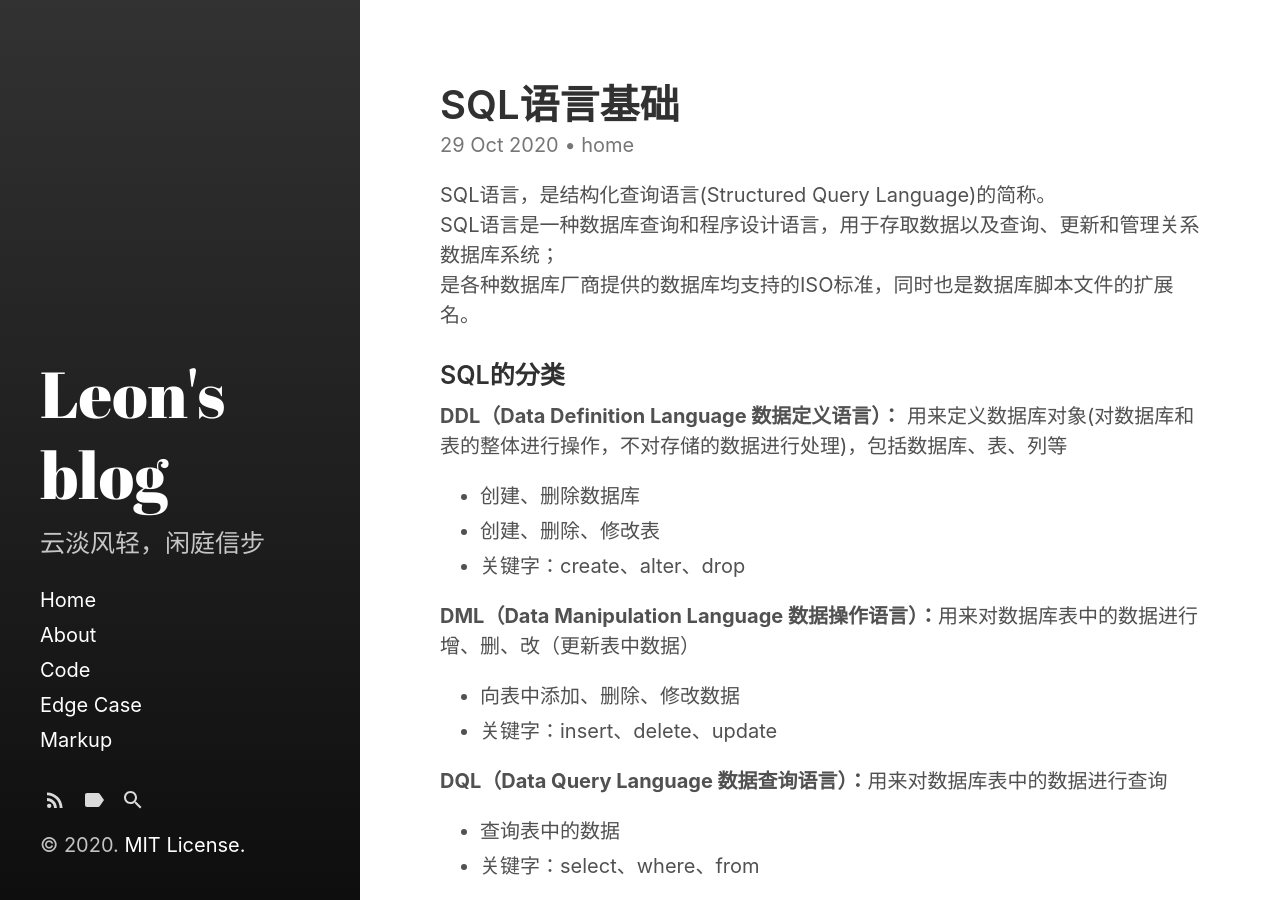
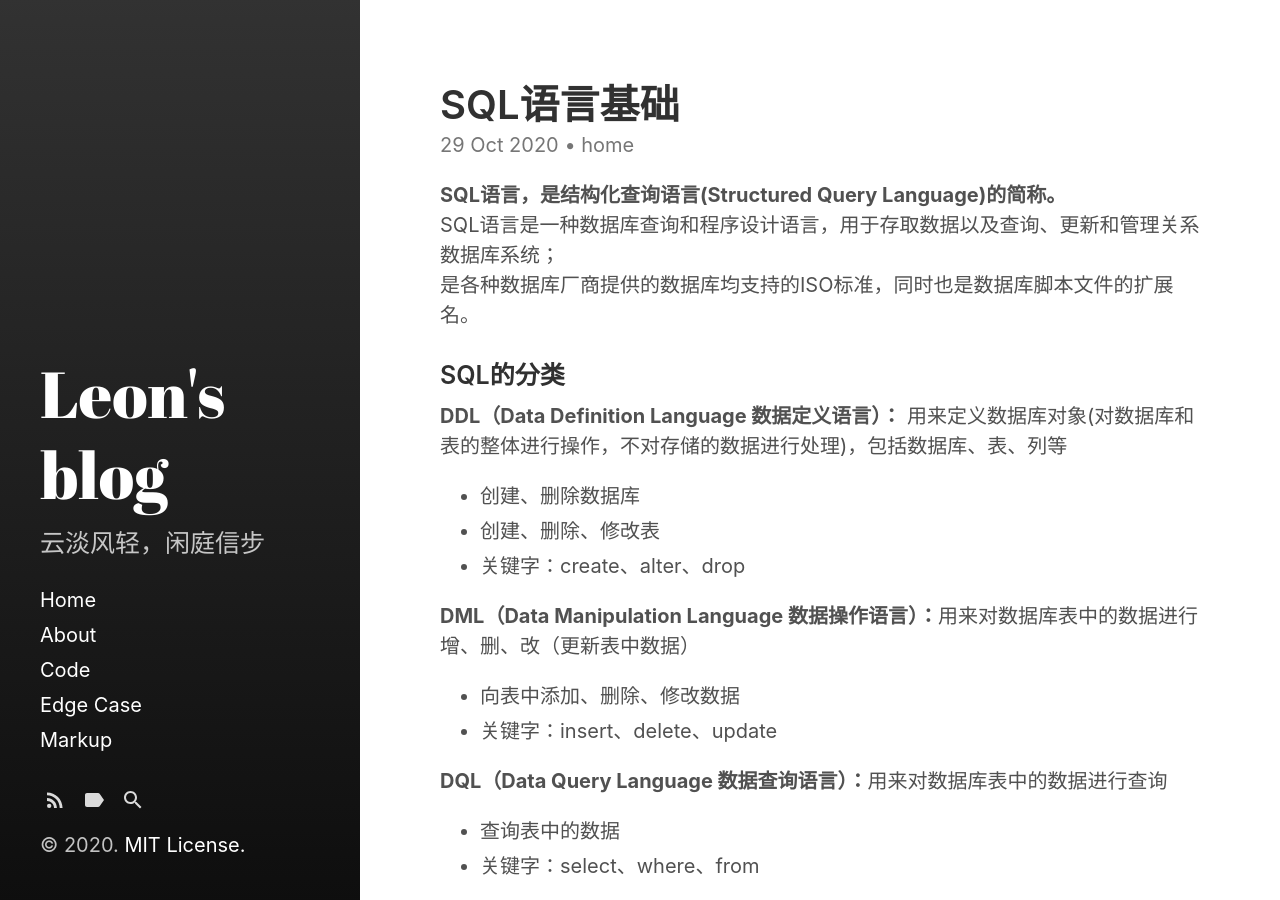
Before and after one commit to WnLeon/blog, a Jekyll site: the page built from _posts/2020-10-29-SQL语言基础.md, in a window 1280 px wide and 900 px high. Built offline with Jekyll 4.4.1, drawn with Linux system fonts in a browser that asks for light colours.

Commit message:
category add  2020/10/29

```diff
--- a/_posts/2020-10-29-SQL语言基础.md
+++ b/_posts/2020-10-29-SQL语言基础.md
@@ -6,7 +6,7 @@ tags: " SQL "
 excerpt_separator: <!--more-->
 ---
 
-SQL语言，是结构化查询语言(Structured Query Language)的简称。
+<b>SQL语言，是结构化查询语言(Structured Query Language)的简称。</b>
 SQL语言是一种数据库查询和程序设计语言，用于存取数据以及查询、更新和管理关系数据库系统；
 是各种数据库厂商提供的数据库均支持的ISO标准，同时也是数据库脚本文件的扩展名。
 
```
